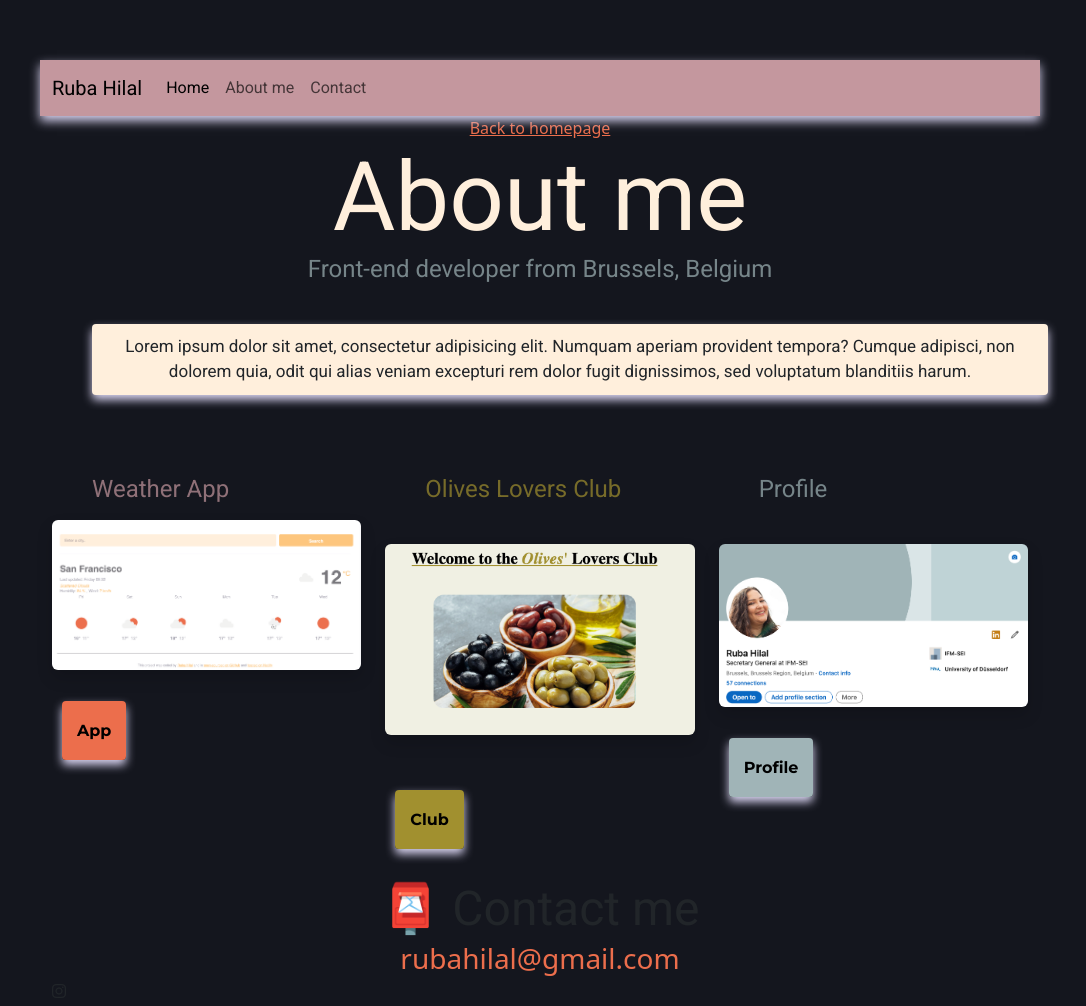
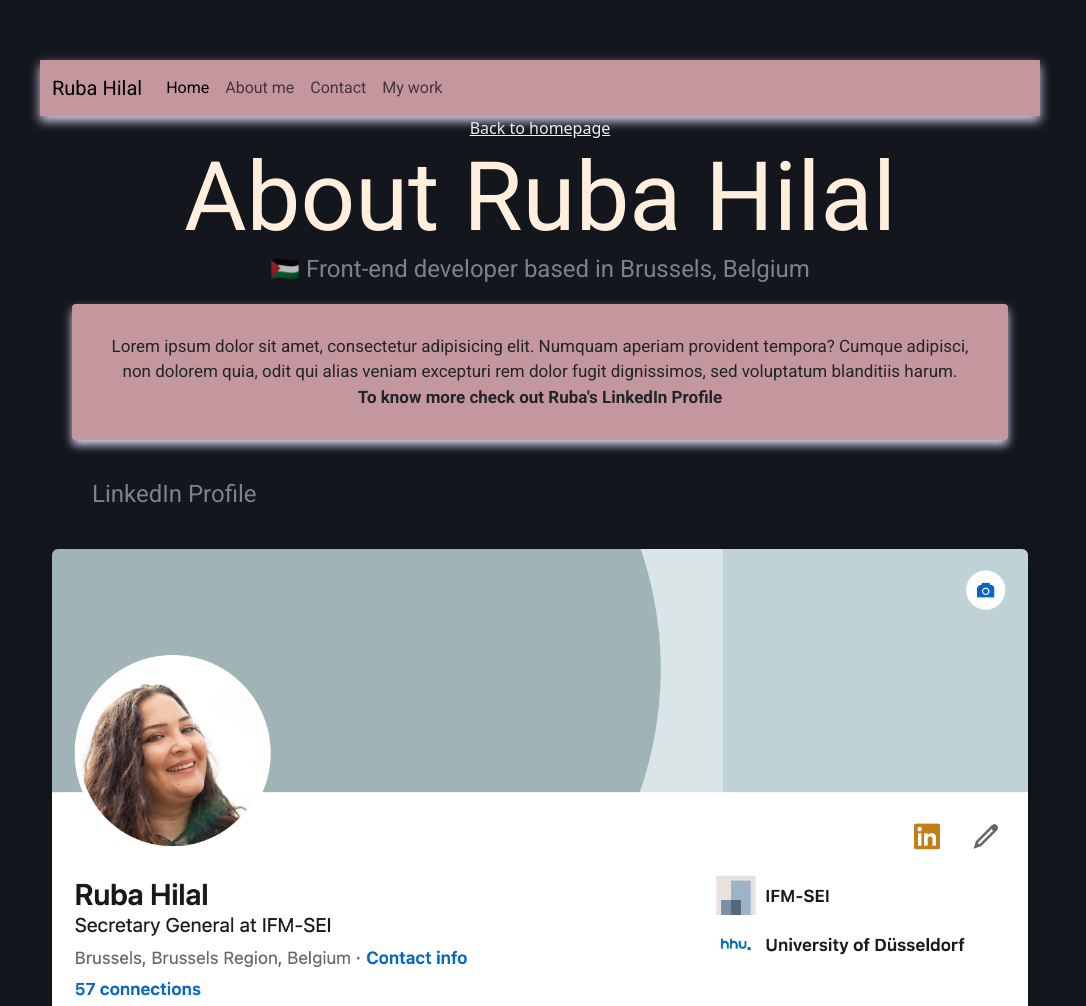
Before and after one commit to RubaHilal/Ruba-Hilal-s-Portfolio, a plain HTML site: page about.html in a window 1280 px wide. Shown: the top 1006 px of the page, without its empty margins (100-1186 px from the left). Drawn offline with nearby package versions, Linux system fonts and the light colour scheme.

Commit message:
Work page and updating html and css

```diff
--- a/about.html
+++ b/about.html
@@ -5,17 +5,15 @@
     <meta charset="UTF-8" />
     <meta http-equiv="X-UA-Compatible" content="IE=edge" />
     <meta name="viewport" content="width=device-width, initial-scale=1.0" />
+    <meta name="description"
+        content=" This is a page about the Front-end developer Ruba Hilal" />
     <link href="https://cdn.jsdelivr.net/npm/bootstrap@5.3.0/dist/css/bootstrap.min.css" rel="stylesheet"
         integrity="sha384-9ndCyUaIbzAi2FUVXJi0CjmCapSmO7SnpJef0486qhLnuZ2cdeRhO02iuK6FUUVM" crossorigin="anonymous" />
-
     <link
         href="https://fonts.googleapis.com/css2?family=Montserrat:wght@700&family=Roboto:wght@400;700&family=Saira+Condensed:wght@300;400&display=swap"
         rel="stylesheet">
     <link rel="stylesheet" href="style.css" />
         <script src="https://kit.fontawesome.com/fb9b56dedd.js" crossorigin="anonymous"></script>
-
-    <meta name="description"
-        content=" This is a page about the Front-end developer Ruba Hilal, and ways of contacting her" />
     <title>About Page - Ruba Hilal </title>
 </head>
 
@@ -23,8 +21,7 @@
     <nav class="navbar navbar-expand-lg navbar-color">
         <div class="container-fluid">
             <a class="navbar-brand" href=" https://www.linkedin.com/in/ruba-hilal-499358165/" target="_blank"
-                title="Ruba-Hilal's LinkedIn">Ruba
-                Hilal</a>
+                title="Ruba-Hilal's LinkedIn">Ruba Hilal</a>
             <button class="navbar-toggler" type="button" data-bs-toggle="collapse" data-bs-target="#navbarNav"
                 aria-controls="navbarNav" aria-expanded="false" aria-label="Toggle navigation">
                 <span class="navbar-toggler-icon"></span>
@@ -39,69 +36,42 @@
                         <a class="nav-link" href="about.html" title="About Page - Ruba Hilal">About me</a>
                     </li>
                     <li class="nav-item">
-                        <a class="nav-link" href="about.html#contact" title="Contact - Ruba Hilal">Contact</a>
+                        <a class="nav-link" href="work.html#contact" title="Contact - Ruba Hilal">Contact</a>
+                    </li>
+                    <li class="nav-item">
+                        <a class="nav-link" href="work.html" title="Work - Ruba Hilal">My work</a>
                     </li>
                 </ul>
             </div>
         </div>
     </nav>
+
+        <a href="index.html" class="homepage-link" title="Main Page- Ruba Hilal">Back to homepage</a>
         <div class="container">
-        <a href="index.html" class="homepage-link" title="Main Page- Ruba Hilal">Back to homepage</a>
-        <h1>About me</h1>
-        <h3>Front-end developer from Brussels, Belgium</h3>
+        <h1>About Ruba Hilal</h1>
+        <h3>🇵🇸 Front-end developer based in Brussels, Belgium</h3>
+        <div class="raw">
+        <div class="col-md-mr-5">
         <div class="about-paragraphs">
-            <p>
+            <p class="float-md-left">
                 Lorem ipsum dolor sit amet, consectetur adipisicing elit. Numquam
                 aperiam provident tempora? Cumque adipisci, non dolorem quia, odit qui
                 alias veniam excepturi rem dolor fugit dignissimos, sed voluptatum
-                blanditiis harum.
+                blanditiis harum. </br> <strong> To know more check out Ruba's LinkedIn Profile</strong>
             </p>
         </div>
-        <div class="row">
-            <div class="col-md-4">
-                <h4 class="mb-3">Weather App</h4>
-                <div>
-                    <img src="images/weather.png" alt="image of the weather app built by Ruba Hilal"
-                        class="img-fluid rounded text-justify shadow d-none d-md-block" />
-                </div>
-                <div class="mb-5 mt-5">
-                    <a href="https://stirring-torrone-676e50.netlify.app/" class="primary-link" target="_blank"
-                        title="Weather App build by Ruba Hilal ">
-                        App</a>
-                </div>
-            </div>
-            <div class="col-md-4">
-                <h4 class="olive">Olives Lovers Club</h4>
-                <div>
-                    <img src="images/olive.png" alt="image of the Olives Lovers Clubs website built by Ruba Hilal"
-                        class="img-fluid rounded text-justify shadow  d-none d-md-block" />
-                </div>
-                <br />
-                <div class="mb-5 mt-5">
-                    <a href="https://s3.amazonaws.com/shecodesio-production/challenge_submissions/files/001/481/190/original/index.html?1677257777"
-                        class="secondary-link" target="_blank" title="Oliva Lovers Club Page built by Ruba Hilal">
-                        Club</a>
-                </div>
-            </div>
-            <div class="col-md-4">
-                <h4 class="linkedin">Profile</h4>
+        <div class="col-md">
+            <h4 class="linkedin">LinkedIn Profile</h4>
             <div>
                 <img src="images/linkedin.png" alt="image of the LinkedIn profile of Ruba Hilal"
-                        class="img-fluid rounded text-justify shadow  d-none d-md-block" />
+                    class="img-fluid rounded text-justify shadow d-md-block" />
             </div>
             <div class="mb-5 mt-5">
                 <a href="https://www.linkedin.com/in/ruba-hilal-499358165/" class="linkedin-link" target="_blank"
                     title="Ruba-Hilal's LinkedIn">
-                        Profile</a>
+                   Click here to see Profile</a>
             </div>
             </div>
-        </div>
-        <div id="contact">
-            <h2>📮 Contact me</h2>
-            <a href="mailto:rubahilal@gmail.com" class="email-link" title="Email Address- Ruba Hilal">
-                rubahilal@gmail.com
-            </a>
-            <i class="fa-brands fa-instagram"></i>
         </div>
        </div>
     <script src="https://cdn.jsdelivr.net/npm/bootstrap@5.3.0/dist/js/bootstrap.bundle.min.js"
--- a/style.css
+++ b/style.css
@@ -6,6 +6,7 @@
 	--linkedin-color: #a0b4b7;
 	--fourth-color: #dae5e7;
 	--fifth-color: #c4979e;
+	--sixth-color: #F0F1E4;
 }
 
 body {
@@ -86,19 +87,27 @@ p {
 }
 
 .homepage-link {
-	color: var(--primary-color);
+	color: var(--sixth-color);
 	text-align: center;
 	display: block;
+
 }
 
 .about-paragraphs {
-	display: flex;
-	margin: 30px 30px;
+	display: block;
 	width: 100%;
+		background-position: center;
+		text-align:center ;
 }
 
 .about-paragraphs p {
-	margin: 10px;
+		display: block;
+	margin:20px;
+	padding: 30px;
+	background-color: var(--fifth-color);
+	text-align: center;
+
+
 }
 
 .email-link {
```
Also changed, not shown: index.html (+4 -1 lines), work.html (added, +85 -0 lines). Lines whose indentation alone changed are shown as unchanged.
